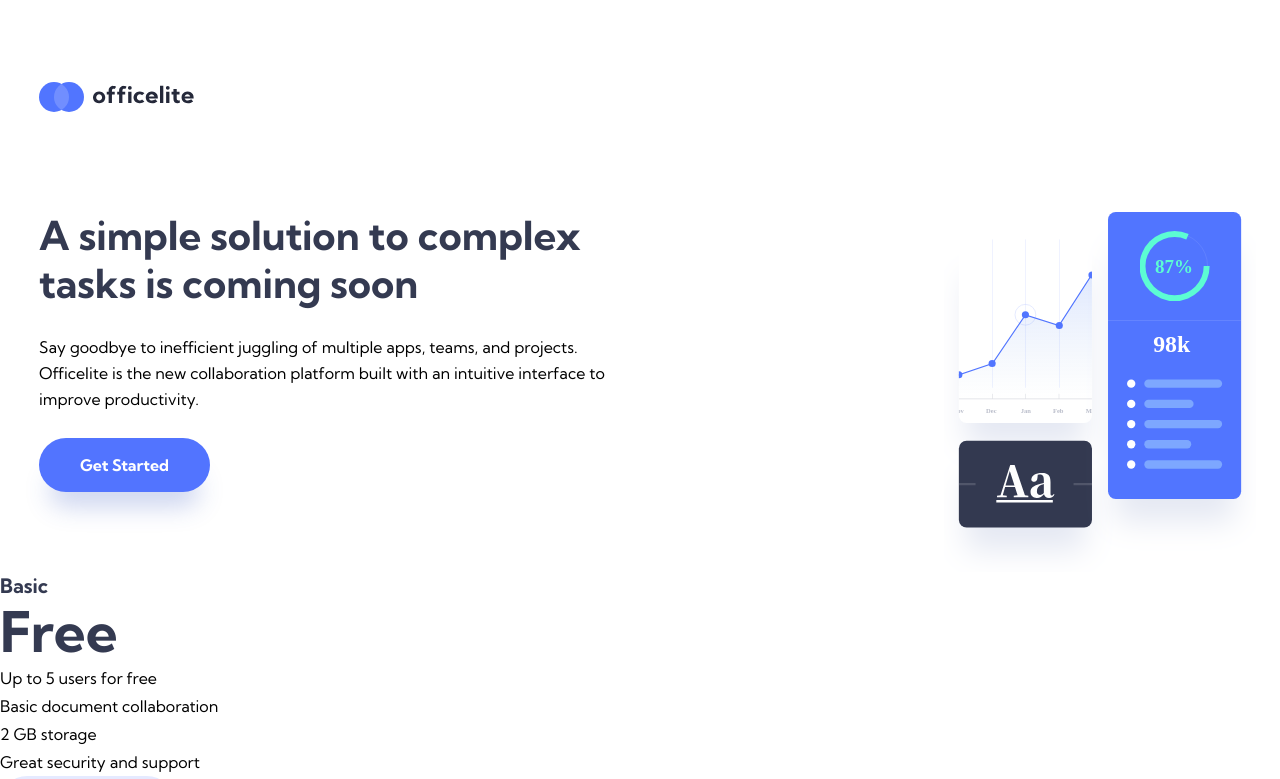
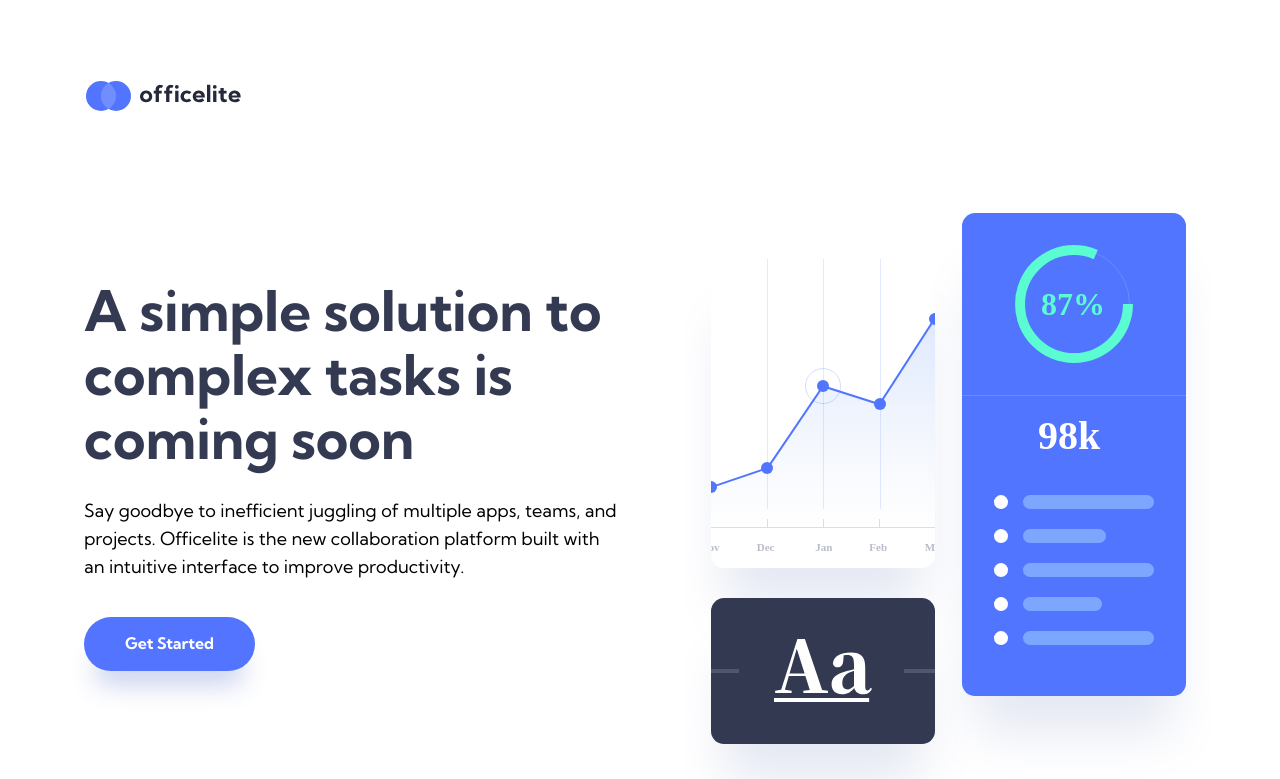
Before and after one commit to VCarames/FM--Officelite-Coming-Soon-Website-, a website: page index.html in a window 1280 px wide. Shown: the top 779 px of the page. Drawn offline with nearby package versions, Linux system fonts and the light colour scheme; files that its build step writes are made by us from their sources.

Commit message:
Intro Section - Desktop Styling [SCSS][HOME]

```diff
--- a/src/scss/base/_typography.scss
+++ b/src/scss/base/_typography.scss
@@ -90,3 +90,15 @@ input {
   font-weight: var(--fw-400);
   line-height: 1.75; /* 28px */
 }
+
+@media (min-width: 62.5rem) {
+  .section__heading {
+    font-size: var(--fs-56);
+    line-height: 1.14; /* 64px */
+  }
+
+  .section__text {
+    font-size: var(--fs-18);
+    line-height: 1.55; /* 28px */
+  }
+}
--- a/src/scss/layouts/_header.scss
+++ b/src/scss/layouts/_header.scss
@@ -1,9 +1,10 @@
 .header {
-  max-width: 90rem;
+  max-width: 1186px;
   display: flex;
   justify-content: center;
 
   padding: 2.88rem 1.25rem 1.25rem 1.25rem;
+  margin-inline: auto;
 }
 
 @media (min-width: 43.75rem) {
@@ -17,6 +18,7 @@
 
 @media (min-width: 62.5rem) {
   .header {
-    padding: 5.13rem 2.44rem 1.25rem 2.44rem;
+    padding: 81px 39px 1.25rem 39px;
+    margin-bottom: 36px;
   }
 }
--- a/src/scss/layouts/_intro.scss
+++ b/src/scss/layouts/_intro.scss
@@ -1,26 +1,31 @@
-.intro-section__container {
+.intro-section {
+  padding: 0 1.5rem 0 1.5rem;
+  margin-bottom: 6.25rem;
+
+  &__container {
+    max-width: 70.44rem;
     display: grid;
     grid-template-areas:
       "illustration"
       "content";
+    justify-items: center;
+    align-items: center;
     gap: 4rem;
+
+    margin-inline: auto;
 
     & img {
       max-width: 10.69rem;
+
       justify-self: center;
-
       grid-area: illustration;
     }
   }
-
-.intro-section {
-  padding: 0 1.5rem 0 1.5rem;
 
   &__content {
     display: flex;
     flex-direction: column;
     gap: 1.5rem;
-
     grid-area: content;
 
     text-align: center;
@@ -32,7 +37,11 @@
 }
 
 @media (min-width: 43.75rem) {
-  .intro-section__container {
+  .intro-section {
+    padding: 0 1.5rem 0 2.44rem;
+    margin-bottom: 8.75rem;
+
+    &__container {
       grid-template-columns: repeat(2, 1fr);
       grid-template-areas: " content illustration";
 
@@ -44,9 +53,6 @@
       }
     }
 
-  .intro-section {
-    padding: 0 1.5rem 0 2.44rem;
-
     &__content {
       align-items: start;
       gap: 1.63rem;
@@ -55,3 +61,33 @@
     }
   }
 }
+
+@media (min-width: 62.5rem) {
+  .intro-section {
+    padding: 0 1.5rem 0 2.44rem;
+
+    &__container {
+      grid-template-columns: repeat(2, 1fr);
+      grid-template-areas: " content illustration";
+
+      gap: 3rem;
+
+      & img {
+        max-width: 100%;
+
+        transform: translateY(2.88rem);
+      }
+    }
+
+    &__content {
+      align-items: start;
+      gap: 1.63rem;
+
+      text-align: start;
+    }
+
+    &__btn {
+      transform: translateY(0.63rem);
+    }
+  }
+}
--- a/src/scss/variables/_variables.scss
+++ b/src/scss/variables/_variables.scss
@@ -13,6 +13,7 @@
 
   --fs-12: 0.75rem;
   --fs-16: 1rem;
+  --fs-18: 1.13rem;
   --fs-20: 1.25rem;
   --fs-32: 2rem;
   --fs-40: 2.5rem;
```
Lines whose indentation alone changed are shown as unchanged.
